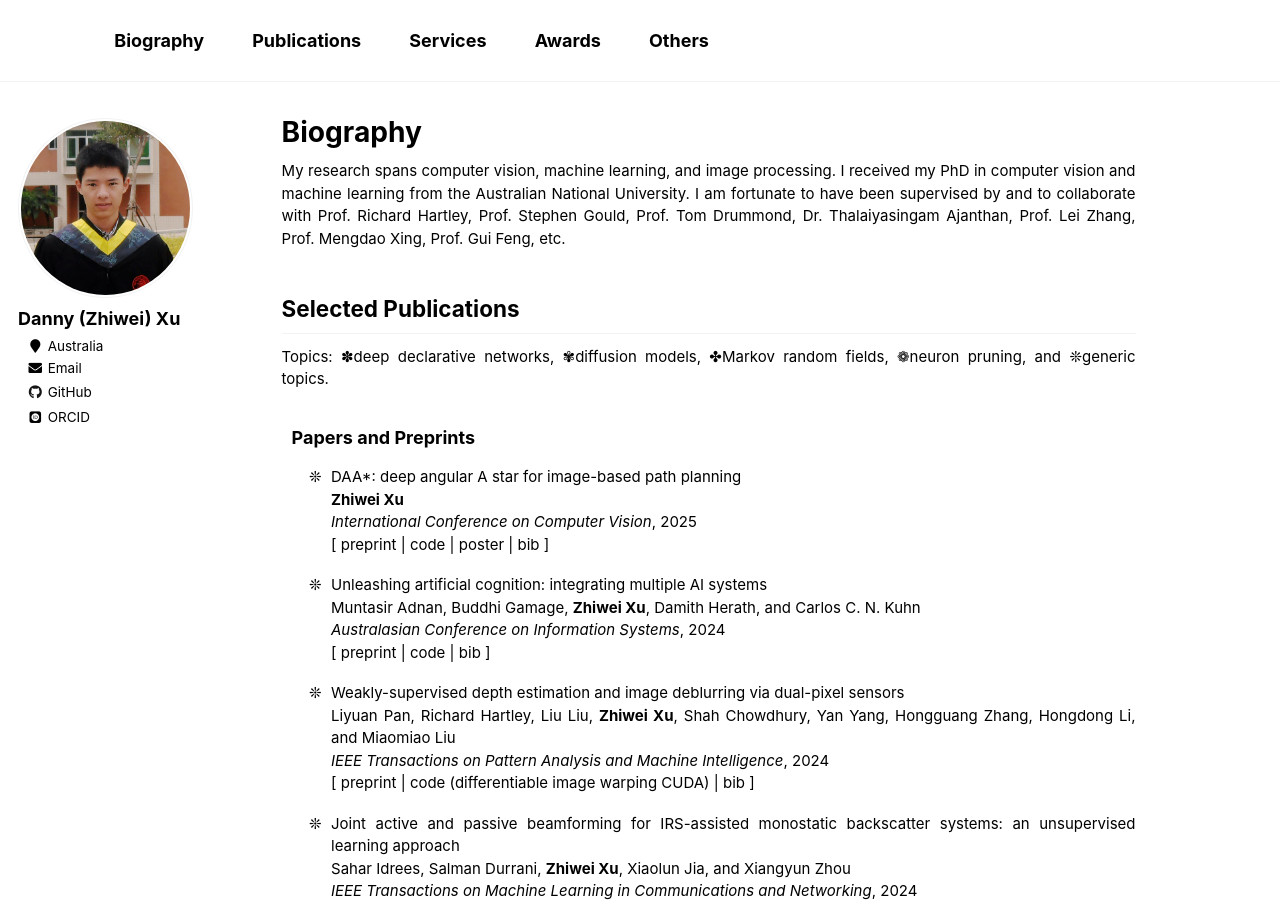
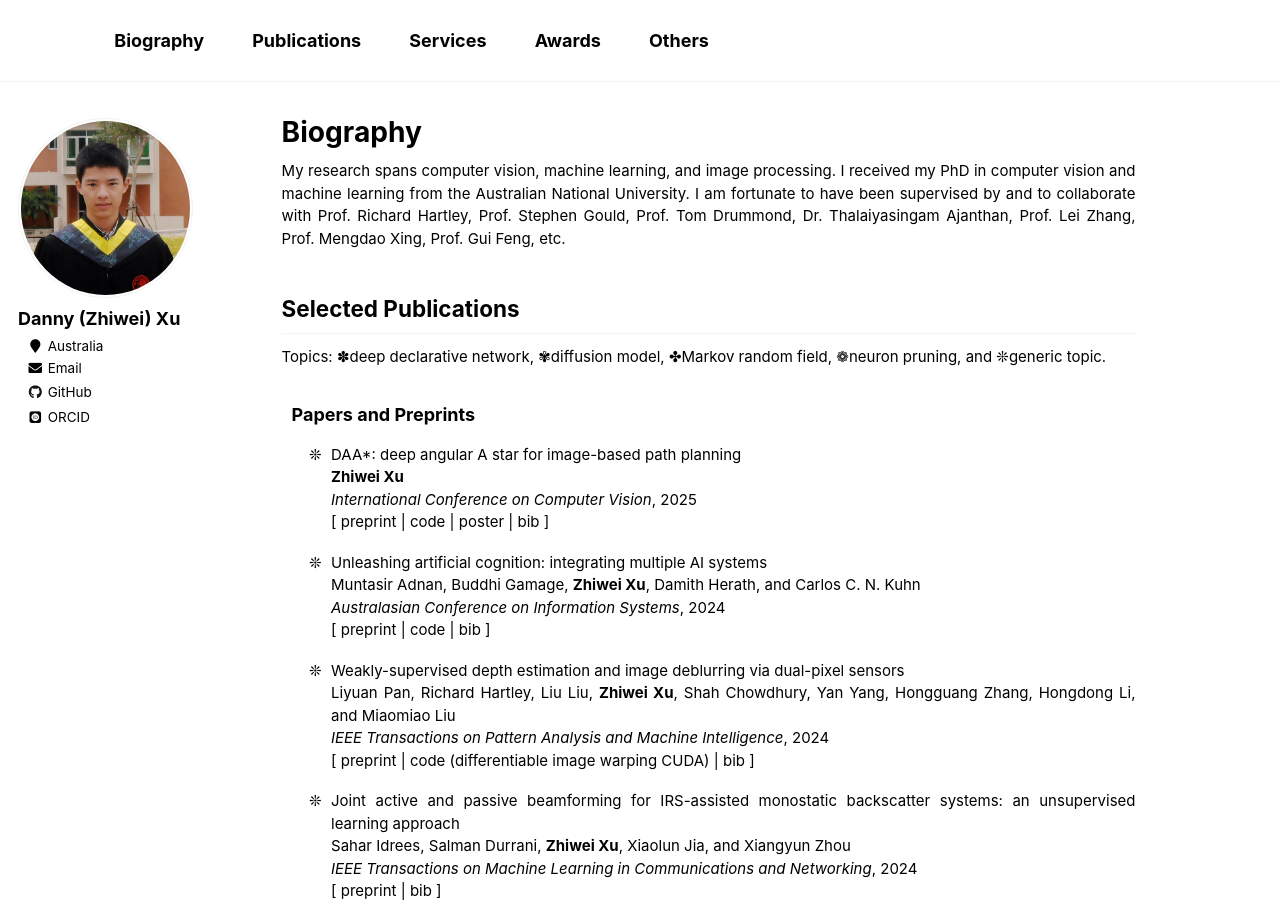
Before and after one commit to zwxu064/zwxu064.github.io, a Jekyll site: the page built from _pages/about.html, in a window 1280 px wide and 900 px high. Built offline with Jekyll 4.4.1, drawn with Linux system fonts in a browser that asks for light colours; some web fonts are replaced.

Commit message:
Update about.html

```diff
--- a/_pages/about.html
+++ b/_pages/about.html
@@ -22,11 +22,11 @@ ul{li{padding-inline-start: 1ch;}}
 </p>
 
 <h2 id="publications">Selected Publications</h2>
-  <div>Topics: <span style="color:black">✽</span>deep declarative networks,
-    <span style="color:black">✾</span>diffusion models,
-    <span style="color:black">✤</span>Markov random fields,
+  <div>Topics: <span style="color:black">✽</span>deep declarative network,
+    <span style="color:black">✾</span>diffusion model,
+    <span style="color:black">✤</span>Markov random field,
     <span style="color:black">❁</span>neuron pruning,
-    and <span style="color:black">❊</span>generic topics.
+    and <span style="color:black">❊</span>generic topic.
   </div>
 
   <h3 class="tab">Papers and Preprints</h3>
```
